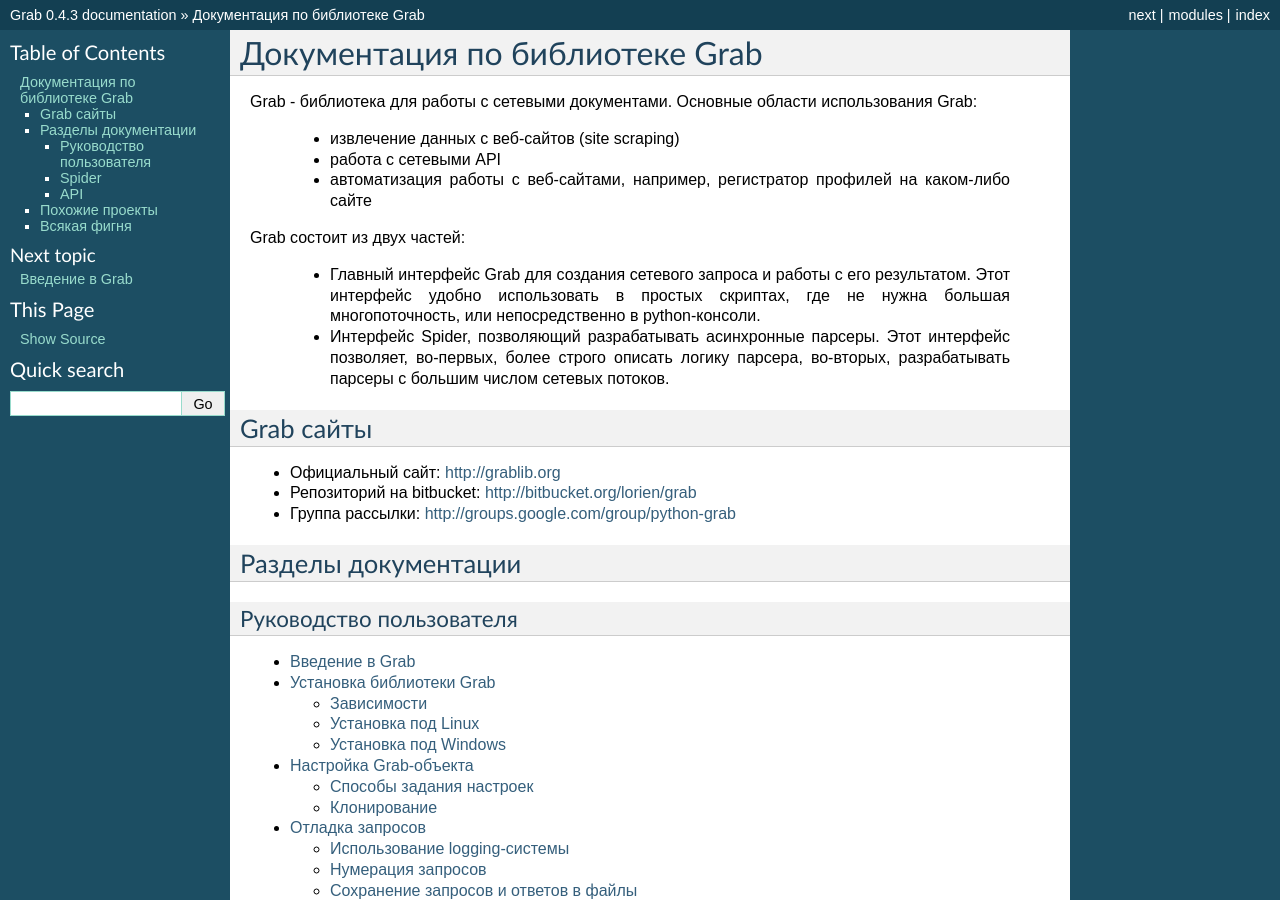
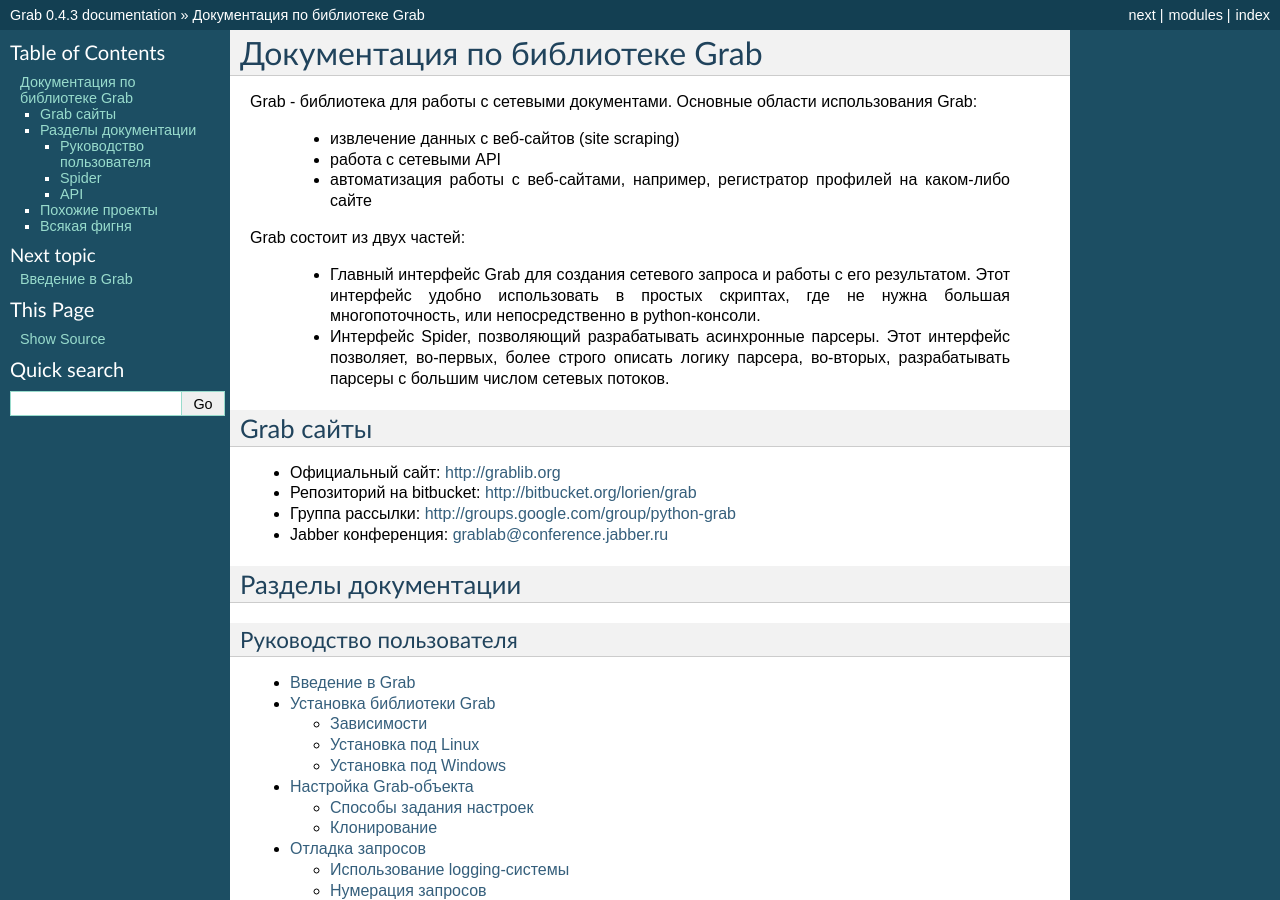
Before and after one commit to lorien/grab, a Sphinx documentation site: the page built from docs/index.rst, in a window 1280 px wide and 900 px high. Built offline with Sphinx 7.4.7, drawn with Linux system fonts in a browser that asks for light colours.

Commit message:
Add link to grablab@conference.jabber.ru

```diff
--- a/docs/index.rst
+++ b/docs/index.rst
@@ -27,6 +27,7 @@ Grab сайты
 * Официальный сайт: http://grablib.org
 * Репозиторий на bitbucket: http://bitbucket.org/lorien/grab
 * Группа рассылки: http://groups.google.com/group/python-grab
+* Jabber конференция: grablab@conference.jabber.ru
 
 
 
```
